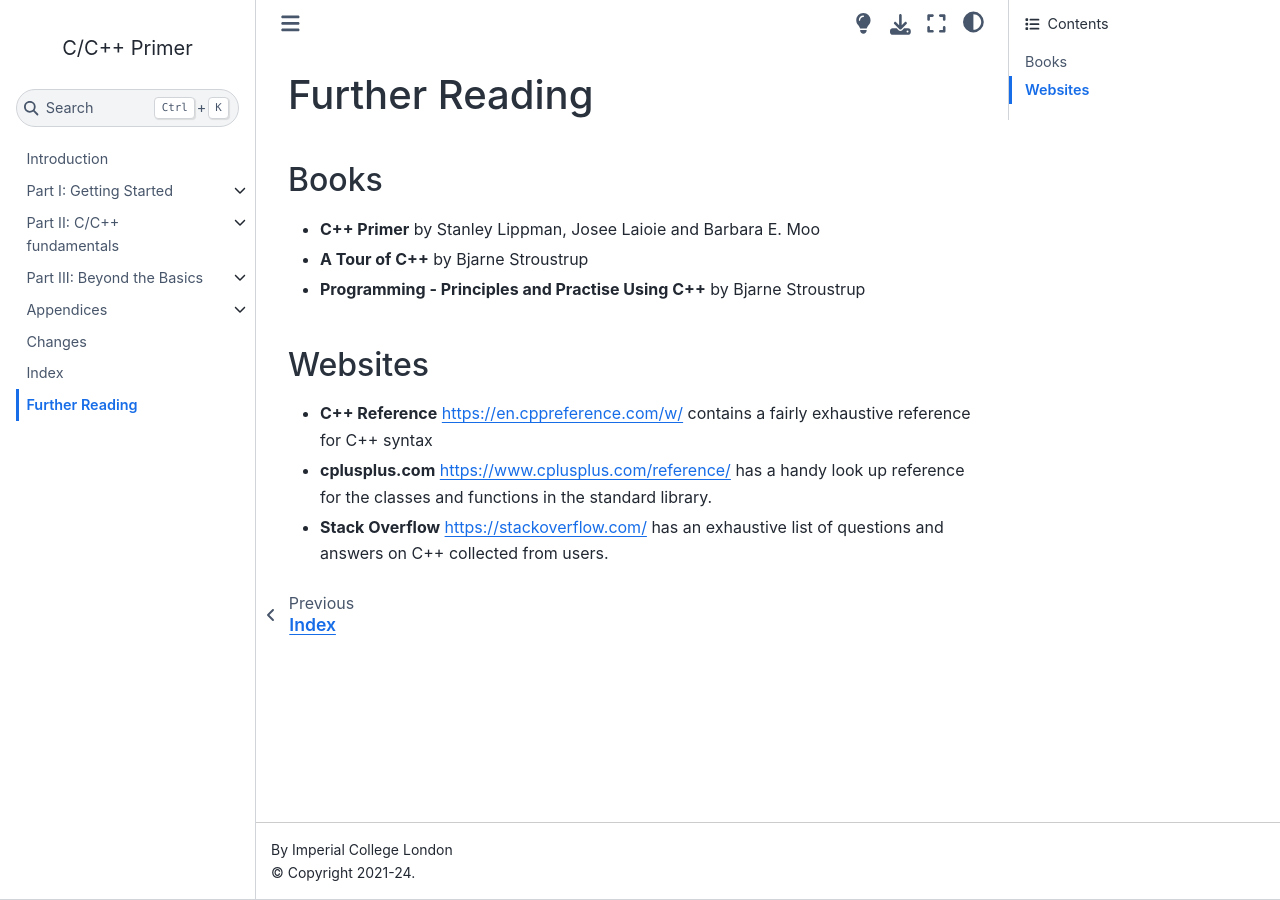
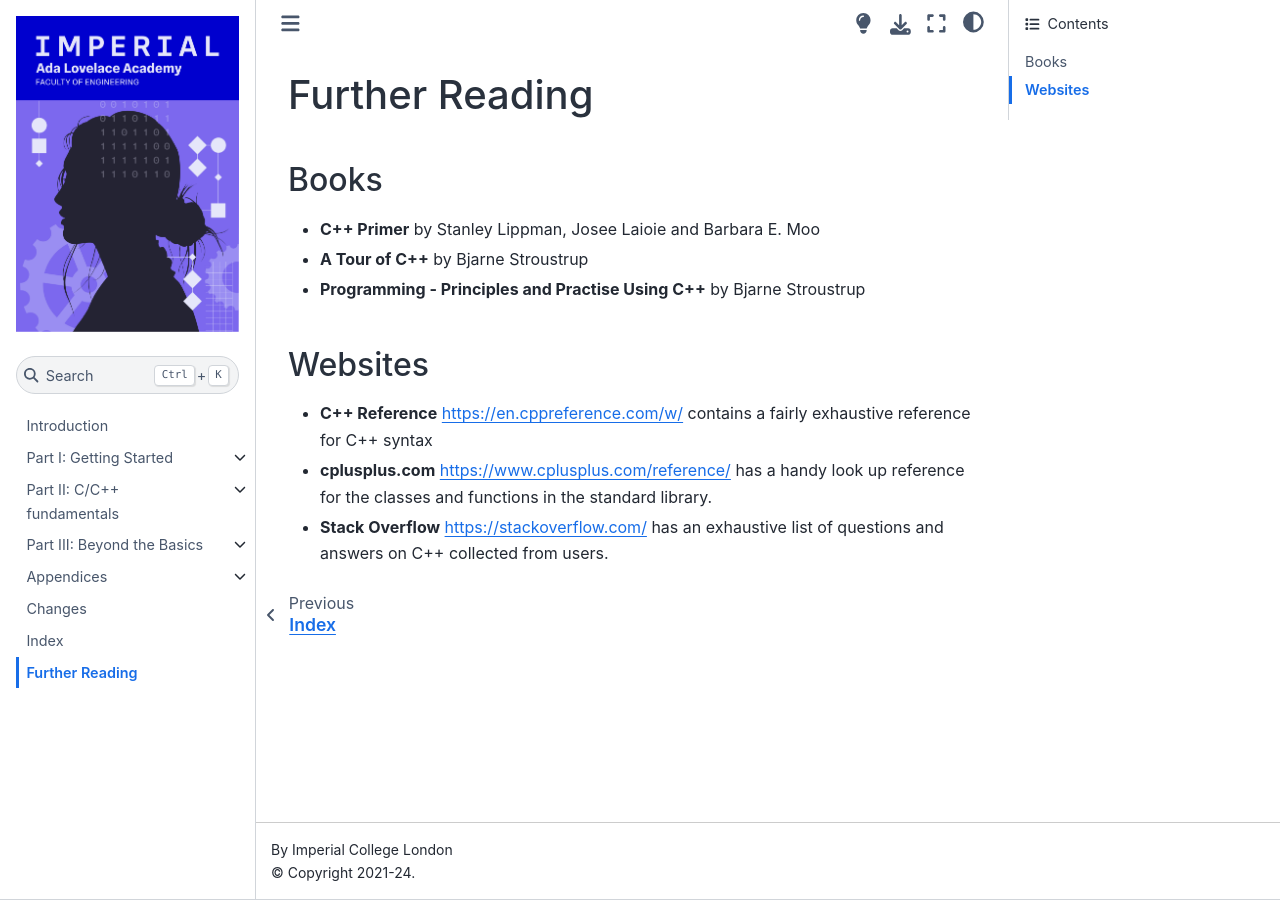
Before and after one commit to ese-msc/c-primer, a Jupyter Book: the page built from further_reading.md, in a window 1280 px wide. Built offline with Jupyter Book 1.0.4 settings and Sphinx 7.4.7 and the Sphinx Book theme 1.1.4, drawn with Linux system fonts in a browser that asks for light colours.

Commit message:
typo fix.

```diff
--- a/_config.yml
+++ b/_config.yml
@@ -8,7 +8,7 @@
 title                       : C/C++ Primer  # The title of the book. Will be placed in the left navbar.
 author                      : Imperial College London  # The author of the book
 copyright                   : "2021-24"  # Copyright year to be placed in the footer
-logo                        : "images/Ada_Lovelace.jpd" # A path to the book logo
+logo                        : "images/Ada_Lovelace.jpg" # A path to the book logo
 exclude_patterns            : []  # Patterns to skip when building the book. Can be glob-style (e.g. "*skip.ipynb")
 
 #######################################################################################
```
